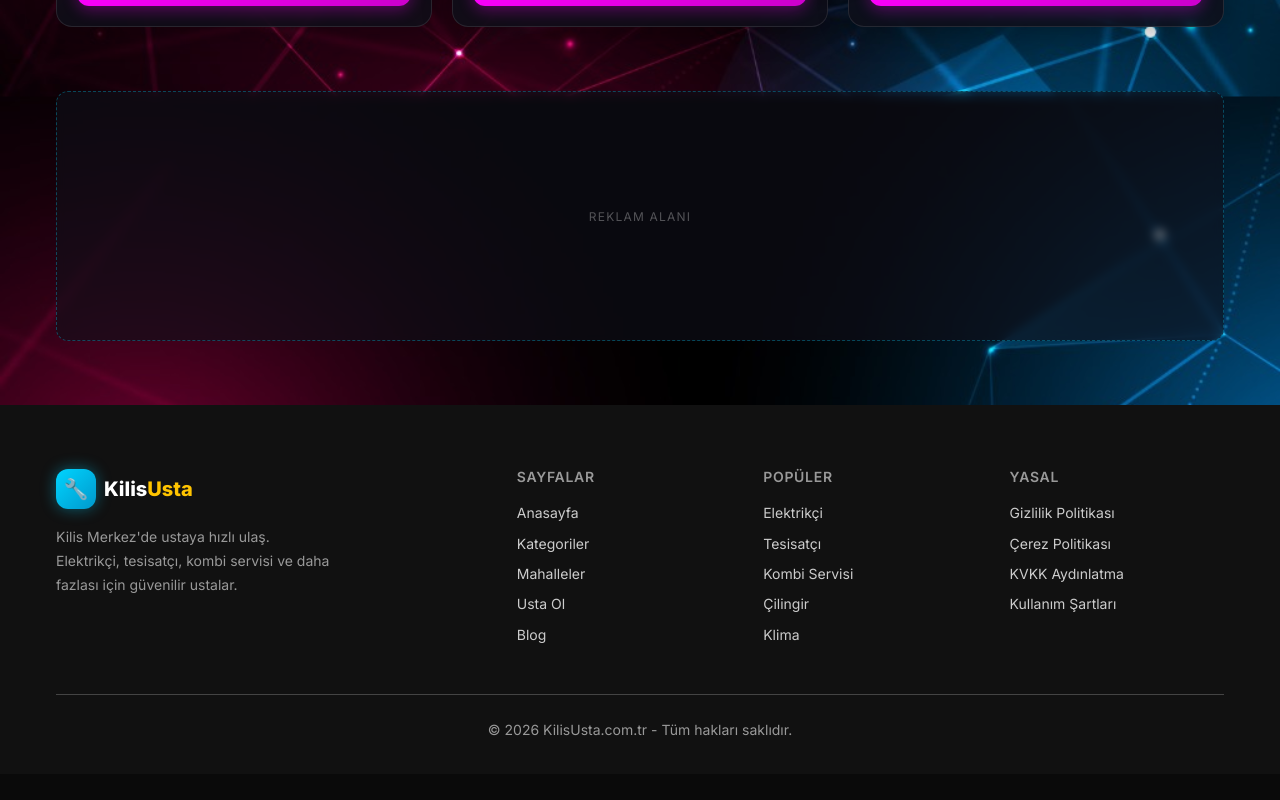
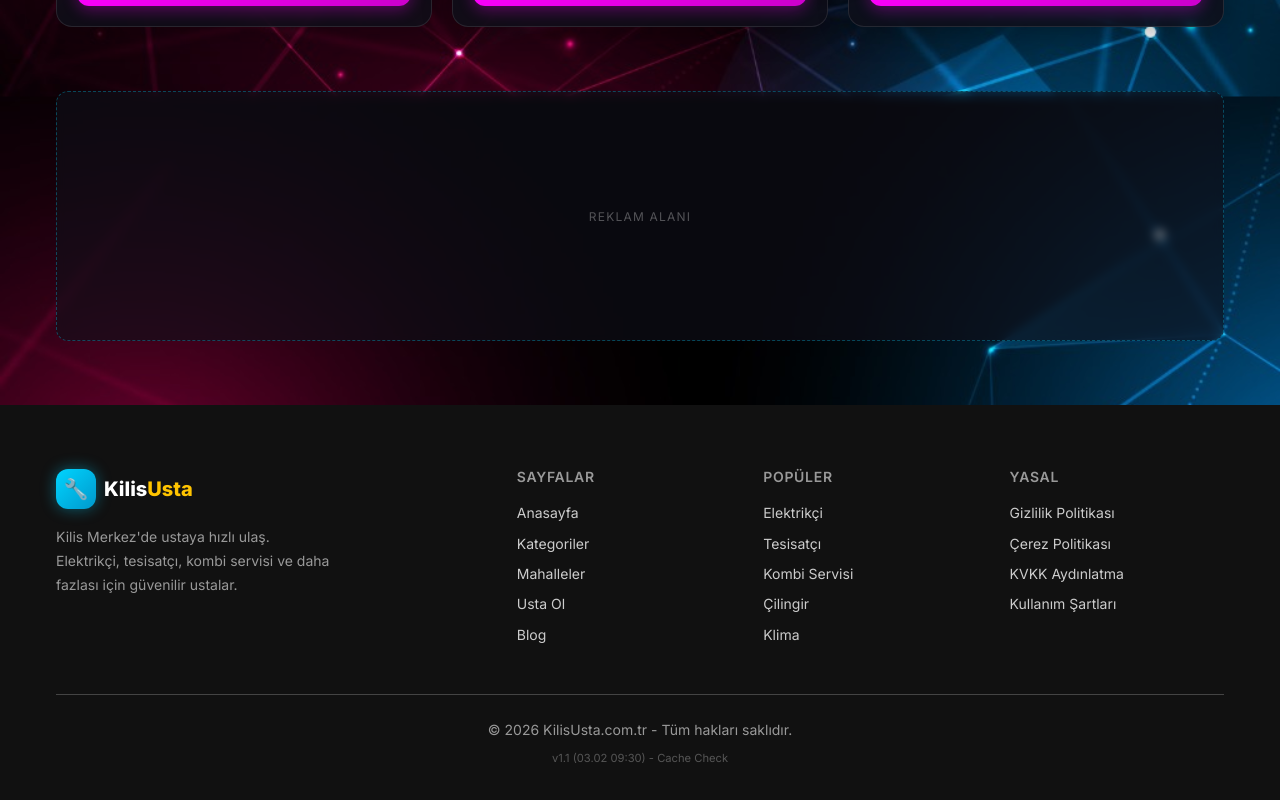
Before and after one commit to veysibayindir5-svg/kilisusta, a React (Vite) app: page / in a window 1280 px wide. Shown: the part 2461-3261 px from the top of the page. Before the commit the page ends 3235 px from the top, so only its background shows below. Built offline with nearby package versions, Linux system fonts and the light colour scheme.

Commit message:
chore: add version stamp to footer for cache debugging

```diff
--- a/src/components/Layout/Footer.jsx
+++ b/src/components/Layout/Footer.jsx
@@ -53,6 +53,7 @@ export default function Footer() {
 
                 <div className="footer-bottom">
                     <p>© {currentYear} KilisUsta.com.tr - Tüm hakları saklıdır.</p>
+                    <p style={{ fontSize: '0.7rem', opacity: 0.5, marginTop: '0.5rem' }}>v1.1 (03.02 09:30) - Cache Check</p>
                 </div>
             </div>
         </footer>
```
